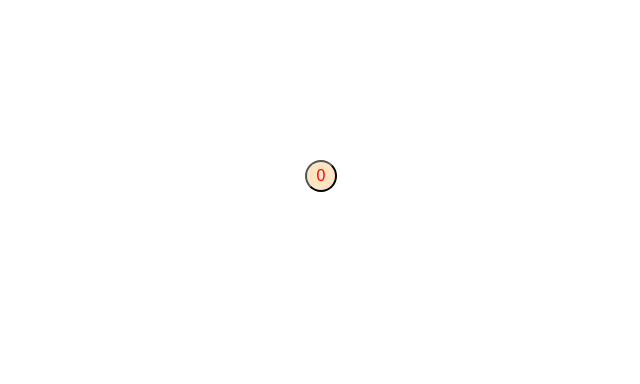
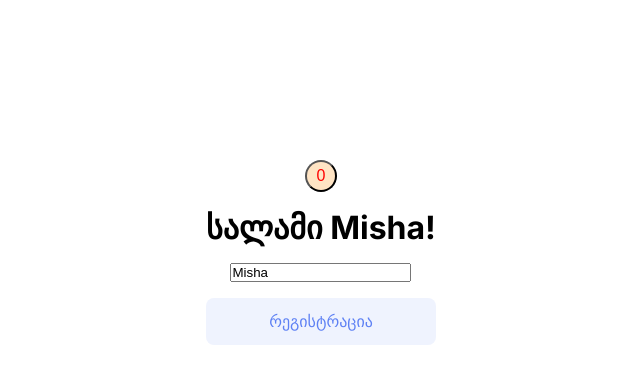
Before and after one commit to Furcell/next.app, a Next.js app: page / in a window 1280 px wide. Shown: the top 384 px of the page, without its empty margins (319-959 px from the left). Built offline with nearby package versions, Linux system fonts and the light colour scheme.

Commit message:
add TextInput.tsx

```diff
--- a/app/components/Button/Button.module.scss
+++ b/app/components/Button/Button.module.scss
@@ -1,11 +1,13 @@
 @import "../../colors.scss";
 
 .container {
+
   border-radius: 8px;
   padding: 14px 29px;
   cursor: pointer;
   border: none;
-  display: none;
+  width: 100%;
+  height: 100%;
 }
 
 .fill {
--- /dev/null
+++ b/app/components/TextInput/TextInput.tsx
@@ -0,0 +1,22 @@
+import { useState } from "react";
+
+export default () => {
+  const [text, setText] = useState("Misha");
+
+  const onChange = (e: React.ChangeEvent<HTMLInputElement>) => {
+    setText(e.target.value);
+  };
+
+  return (
+    <>
+      {text && <h1>სალამი {text}!</h1>}
+
+      <input
+        type="text"
+        value={text}
+        onChange={onChange}
+        placeholder="ჩაწერე შენი სახელი"
+      />
+    </>
+  );
+};
--- a/app/page.module.css
+++ b/app/page.module.css
@@ -79,6 +79,8 @@
   align-items: center;
   position: relative;
   padding: 4rem 0;
+  flex-direction: column;
+  gap: 1rem;
 }
 
 
--- a/app/page.tsx
+++ b/app/page.tsx
@@ -3,15 +3,17 @@
 import styles from "./page.module.css";
 import Button from "./components/Button/Button";
 import Counter from "./components/Counter/Counter";
+import TextInput from "./components/TextInput/TextInput";
 
 export default function Home() {
   const userLoggedIn = 0;
   return (
     <main className={styles.main}>
       <div className={styles.center}>
-        <Counter/>
+        <Counter />
+        <TextInput />
         {!!userLoggedIn ? (
-          <Button  title="გამოსვლა" />
+          <Button title="გამოსვლა" />
         ) : (
           <Button title="რეგისტრაცია" />
         )}
```
